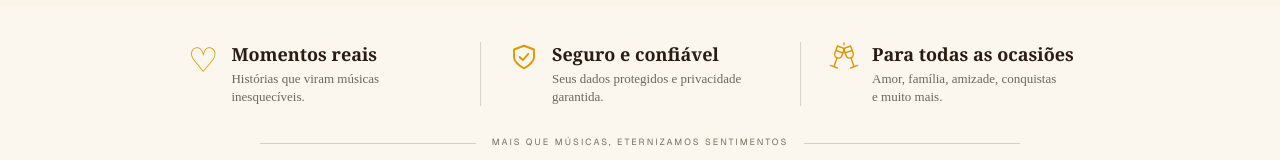
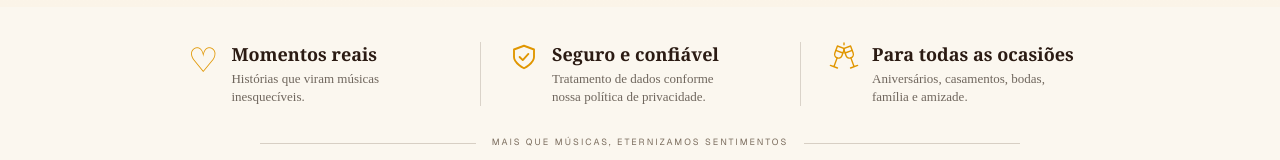
Before and after one commit to MrBreves/homenageando, a Next.js app: page / in a window 1280 px wide. Shown: the part 1036-1196 px from the top of the page. Built offline with nearby package versions, Linux system fonts and the light colour scheme; no server answers.

Commit message:
seo: align public content components/home/Benefits.tsx

```diff
--- a/components/home/Benefits.tsx
+++ b/components/home/Benefits.tsx
@@ -24,7 +24,7 @@ const benefits = [
       </svg>
     ),
     title: "Seguro e confiável",
-    text: "Seus dados protegidos e privacidade garantida.",
+    text: "Tratamento de dados conforme nossa política de privacidade.",
   },
   {
     icon: (
@@ -51,7 +51,7 @@ const benefits = [
       </svg>
     ),
     title: "Para todas as ocasiões",
-    text: "Amor, família, amizade, conquistas e muito mais.",
+    text: "Aniversários, casamentos, bodas, família e amizade.",
   },
 ];
 
```
